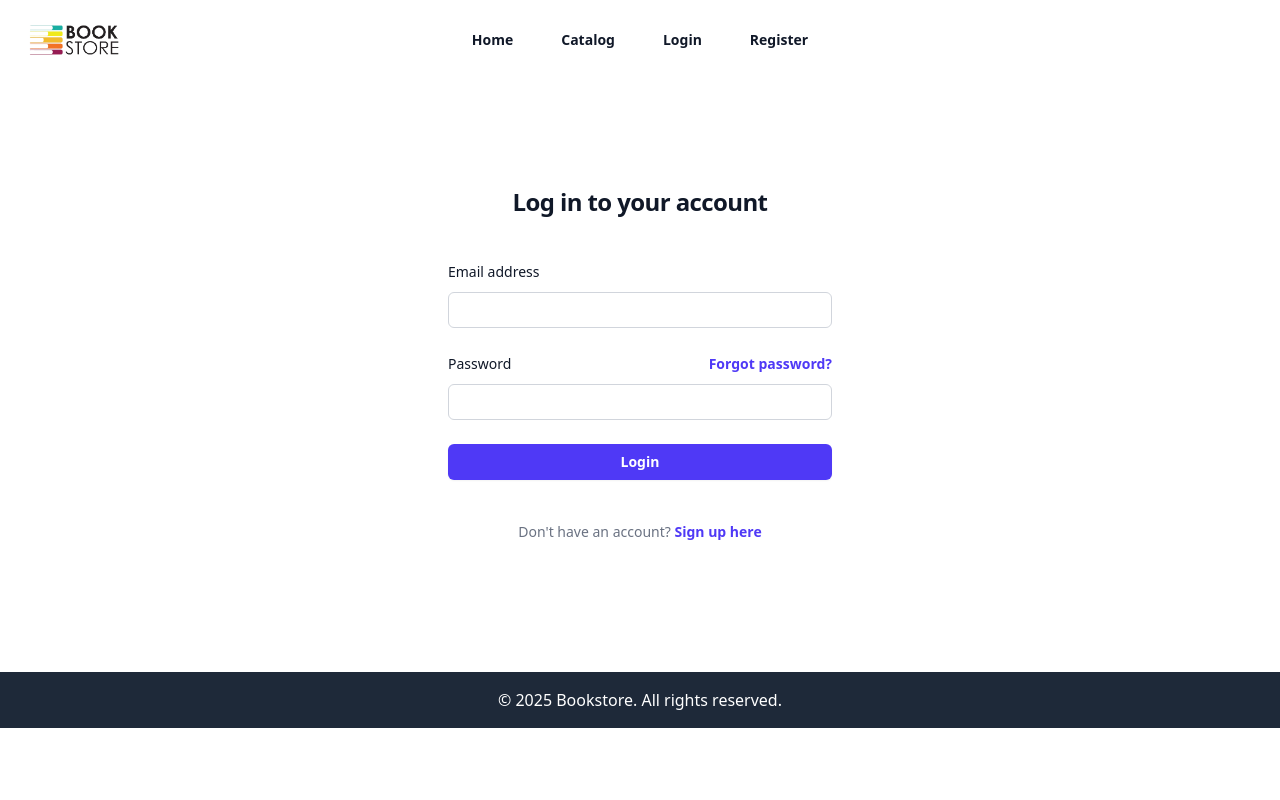
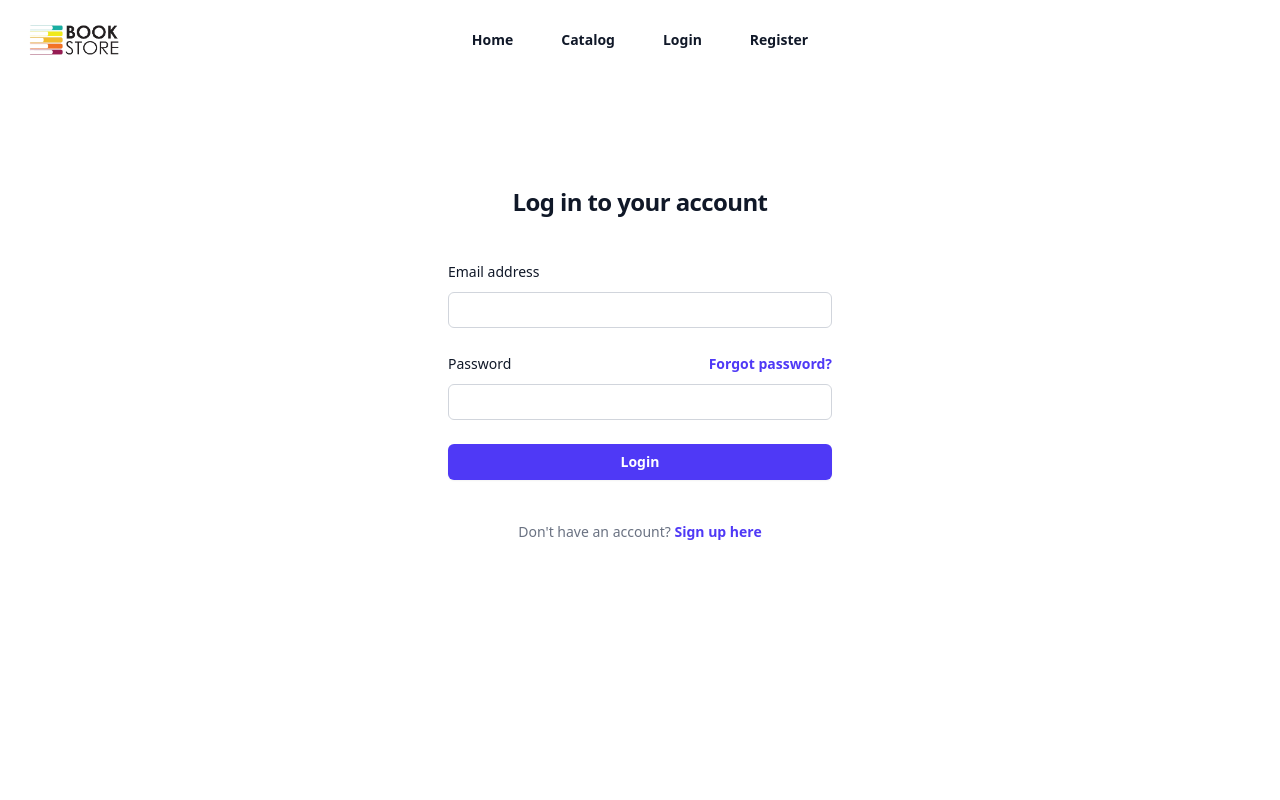
Before and after one commit to teodora-samardzhieva/softuni-bookstore-nov-2025, a React (Vite) app: page /login in a window 1280 px wide. Shown: the top 800 px of the page. Built offline with nearby package versions, Linux system fonts and the light colour scheme.

Commit message:
fix footer

```diff
--- a/src/components/footer/Footer.jsx
+++ b/src/components/footer/Footer.jsx
@@ -1,6 +1,6 @@
 export default function Footer() {
   return (
-    <div className="flex flex-col max-h-screen mt-20">
+    <div className="flex flex-col min-h-screen">
       {/* <main className="py-8">Content</main> */}
       <footer className="bg-gray-800 text-white py-4 mt-auto">
         <div className="container mx-auto text-center">
```
